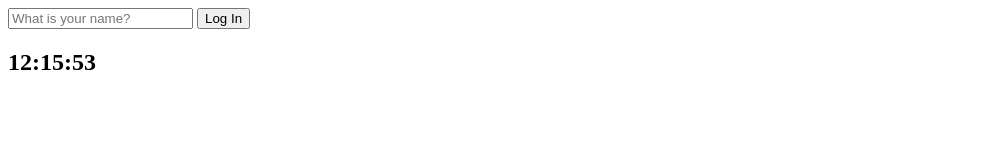
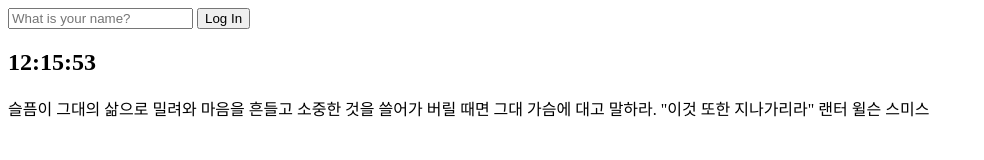
Before and after one commit to ryugibo/momentum, a plain HTML site: page index.html in a window 1280 px wide. Shown: the whole page, without its empty margins (0-984 px from the left). Drawn offline with Linux system fonts and the light colour scheme.

Commit message:
:memo: #6.0 | Quotes

```diff
--- a/index.html
+++ b/index.html
@@ -14,7 +14,12 @@
     </form>
     <h2 id="clock">00:00:00</h2>
     <h1 id="greeting" class="hidden"></h1>
+    <div id="quote">
+      <span></span>
+      <span></span>
+    </div>
     <script src="js/greetings.js"></script>
     <script src="js/clock.js"></script>
+    <script src="js/quotes.js"></script>
   </body>
 </html>
--- /dev/null
+++ b/js/quotes.js
@@ -0,0 +1,50 @@
+const quotes = [
+  {
+    quote: '나 자신에 대한 자신감을 잃으면 온 세상이 나의 적이 된다. ',
+    author: '랄프 왈도 에머슨',
+  },
+  {
+    quote: '항상 맑으면 사막이 된다. 비가 내리고 바람이 불어야만 비옥한 땅이 된다.',
+    author: '스페인 속담',
+  },
+  {
+    quote: '인생에서 가장 슬픈 세 가지. 할 수 있었는데, 해야 했는데, 해야만 했는데.',
+    author: '루이스 E. 분',
+  },
+  {
+    quote: '같은 실수를 두려워하되 새로운 실수를 두려워하지 마라. 실수는 곧 경험이다.',
+    author: '도서 ‘어떤 하루’ 中',
+  },
+  {
+    quote: '오늘은 당신의 남은 인생 중, 첫 번째 날이다.',
+    author: '영화 ‘아메리칸 뷰티’ 中',
+  },
+  {
+    quote: '인생은 곱셈이다. 어떤 기회가 와도 내가 제로면 아무런 의미가 없다.',
+    author: '나카무라 미츠루',
+  },
+  {
+    quote: '별은 바라보는 자에게 빛을 준다.',
+    author: '도서 ‘드래곤 라자’ 中',
+  },
+  {
+    quote: '생명이 있는 한 희망이 있다. 실망을 친구로 삼을 것인가, 아니면 희망을 친구로 삼을 것인가.',
+    author: 'J.위트',
+  },
+  {
+    quote: '실패란 넘어지는 것이 아니라, 넘어진 자리에 머무는 것이다.',
+    author: '도서 ‘프린세스, 라 브라바!’ 中',
+  },
+  {
+    quote: '슬픔이 그대의 삶으로 밀려와 마음을 흔들고 소중한 것을 쓸어가 버릴 때면 그대 가슴에 대고 말하라. "이것 또한 지나가리라"',
+    author: '랜터 윌슨 스미스',
+  },
+];
+
+const quote = document.querySelector("#quote span:first-child");
+const author = document.querySelector("#quote span:last-child");
+
+const todaysQuote = quotes[Math.floor(Math.random() * quotes.length)];
+
+quote.innerText = todaysQuote.quote;
+author.innerText = todaysQuote.author;
```
